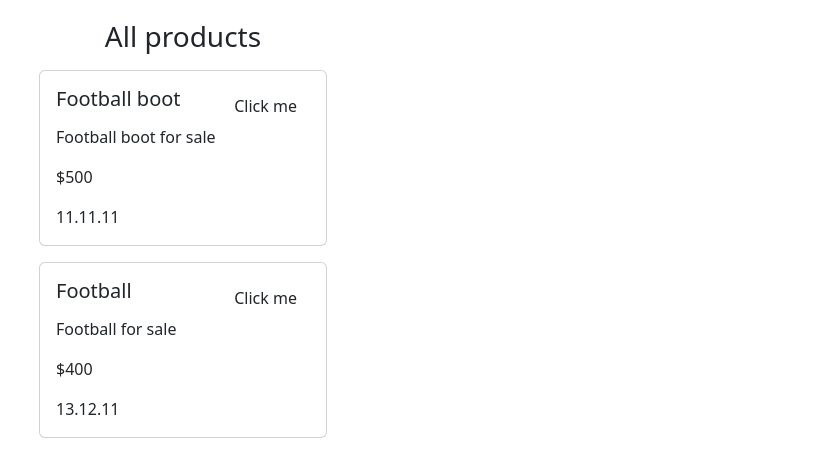
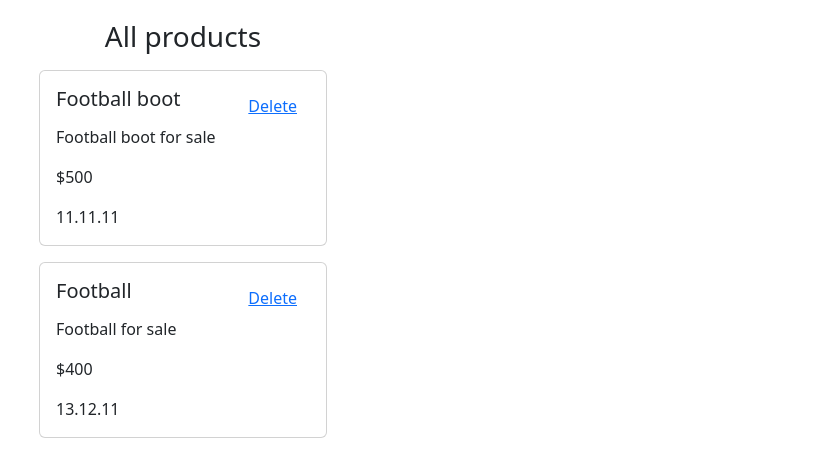
Before and after one commit to jwd222/Teebay, a React (Create React App) app: page /dashboard in a window 1280 px wide. Shown: the part 210-678 px from the top of the page, without its empty margins (457-1280 px from the left). Built offline with nearby package versions, Linux system fonts and the light colour scheme.

Commit message:
implemented and added modal(bugged)

```diff
--- /dev/null
+++ b/src/components/Modal.js
@@ -0,0 +1,52 @@
+const Modal = () => {
+  return (
+    <>
+      <button
+        type="button"
+        className="btn btn-link"
+        data-bs-toggle="modal"
+        data-bs-target="#exampleModal"
+      >
+        Delete
+      </button>
+
+      <div
+        className="modal fade"
+        id="exampleModal"
+        tabIndex="-1"
+        aria-labelledby="exampleModalLabel"
+        aria-hidden="true"
+      >
+        <div className="modal-dialog">
+          <div className="modal-content">
+            <div className="modal-header">
+              <h1 className="modal-title fs-5" id="exampleModalLabel">
+                Modal title
+              </h1>
+              <button
+                type="button"
+                className="btn-close"
+                data-bs-dismiss="modal"
+                aria-label="Close"
+              ></button>
+            </div>
+            <div className="modal-body">modal body</div>
+            <div className="modal-footer">
+              <button
+                type="button"
+                className="btn btn-secondary"
+                data-bs-dismiss="modal"
+              >
+                Close
+              </button>
+              <button type="button" className="btn btn-primary">
+                Save changes
+              </button>
+            </div>
+          </div>
+        </div>
+      </div>
+    </>
+  )
+}
+export default Modal
--- a/src/components/Product.js
+++ b/src/components/Product.js
@@ -1,16 +1,20 @@
-const Product = ({ title, price, description, date }) => {
+import Modal from './Modal'
+
+const Product = ({ id, title, price, description, date }) => {
   return (
-    <div className="product-card card d-flex justify-content-center align-content-center my-2">
-      <div class="card-body">
-        <div className="d-flex justify-content-between">
-          <h5 class="card-title">{title}</h5>
-          <button className="btn btn-default">Click me</button>
+    <>
+      <div className="product-card card d-flex justify-content-center align-content-center my-2">
+        <div className="card-body">
+          <div className="d-flex justify-content-between">
+            <h5 className="card-title">{title}</h5>
+            <Modal />
+          </div>
+          <p className="card-text">{description}</p>
+          <p className="card-text">{price}</p>
+          <p className="card-text">{date}</p>
         </div>
-        <p class="card-text">{description}</p>
-        <p class="card-text">{price}</p>
-        <p class="card-text">{date}</p>
       </div>
-    </div>
+    </>
   )
 }
 export default Product
```
